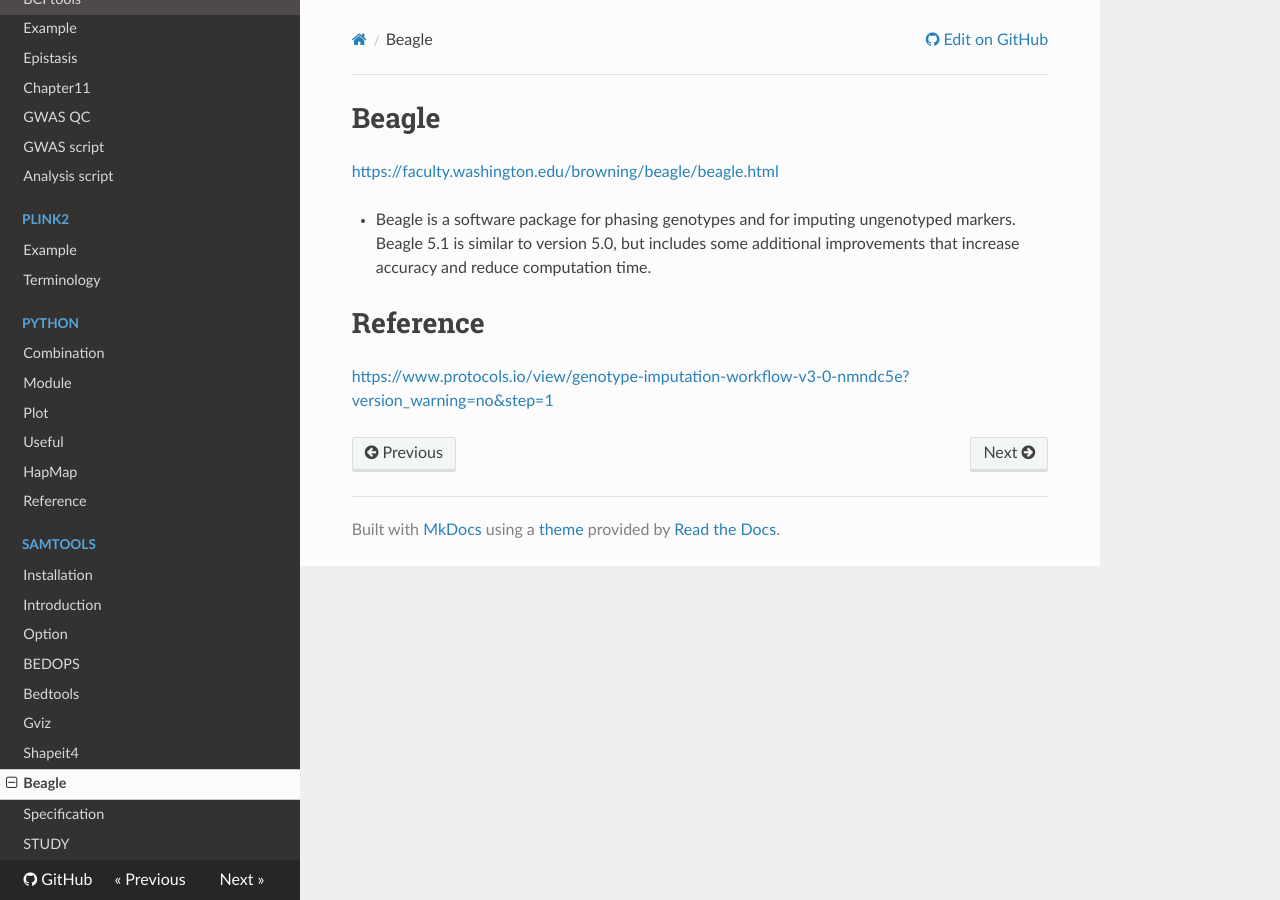
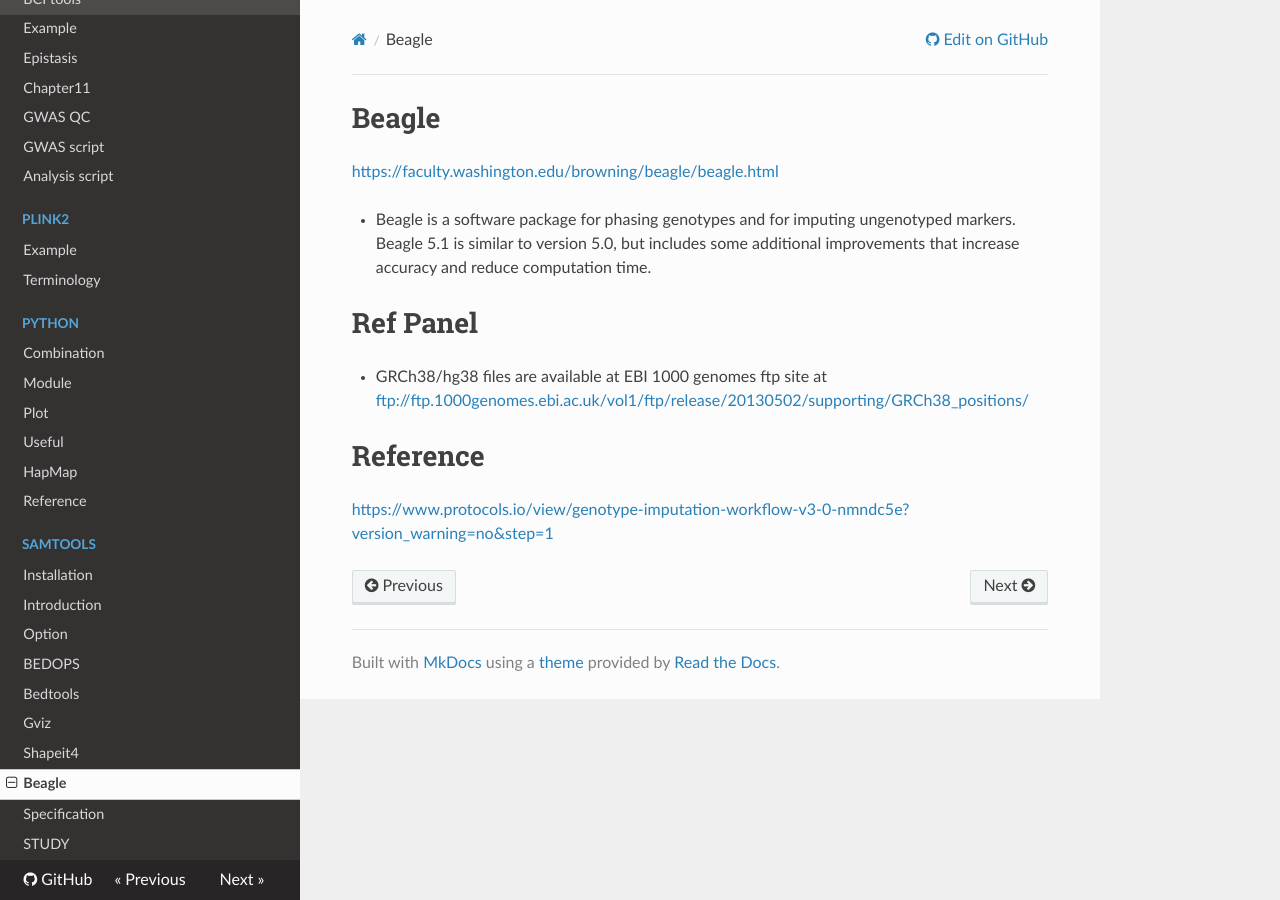
Before and after one commit to WonyoungCho/plink, an MkDocs documentation site: the page built from docs/beagle_int.md, in a window 1280 px wide. Built offline with MkDocs 1.6.1, drawn with Linux system fonts in a browser that asks for light colours; nearby versions of some CDN libraries; old or Windows-style settings are respelled for this version of MkDocs.

Commit message:
Update beagle_int.md

```diff
--- a/docs/beagle_int.md
+++ b/docs/beagle_int.md
@@ -3,7 +3,9 @@
 
 - Beagle is a software package for phasing genotypes and for imputing ungenotyped markers. Beagle 5.1 is similar to version 5.0, but includes some additional improvements that increase accuracy and reduce computation time.
 
-
+# Ref Panel
+- GRCh38/hg38 files are available at EBI 1000 genomes ftp site at
+<ftp://ftp.1000genomes.ebi.ac.uk/vol1/ftp/release/20130502/supporting/GRCh38_positions/>
 
 
 
```
